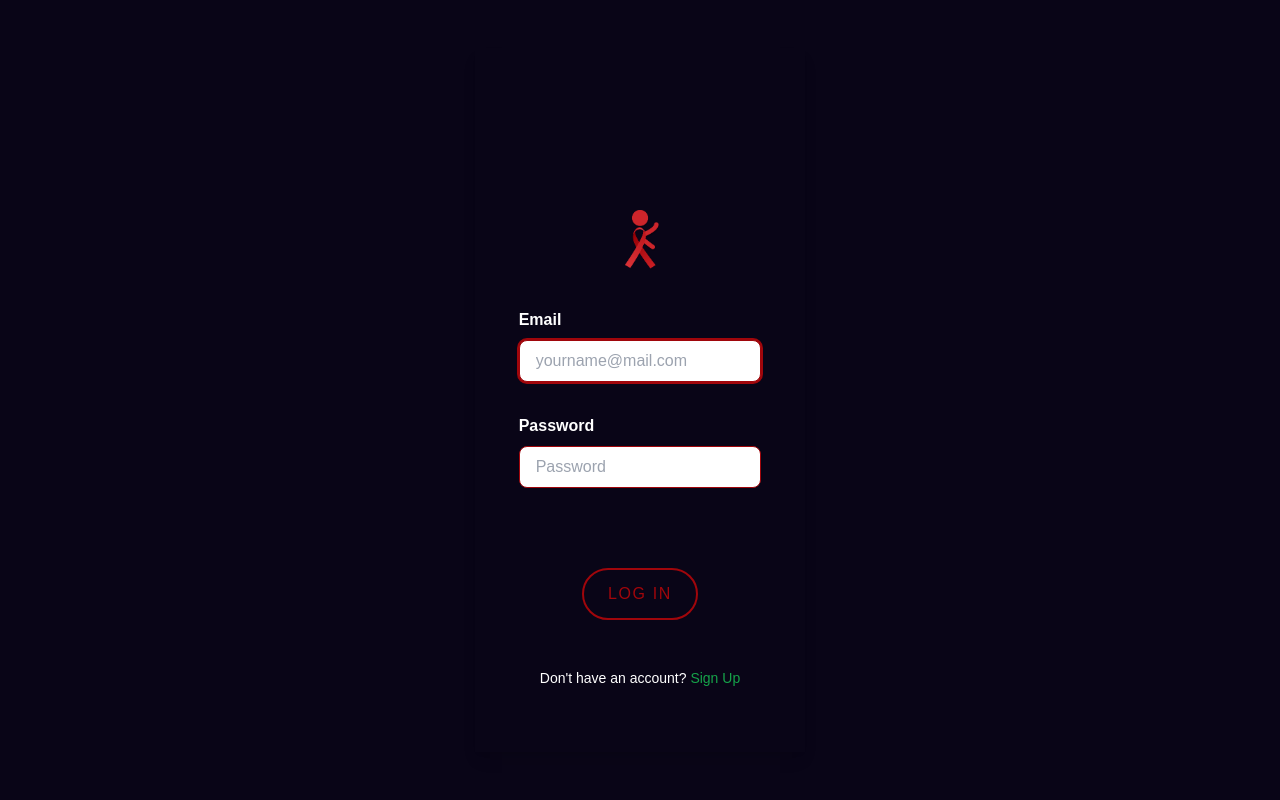
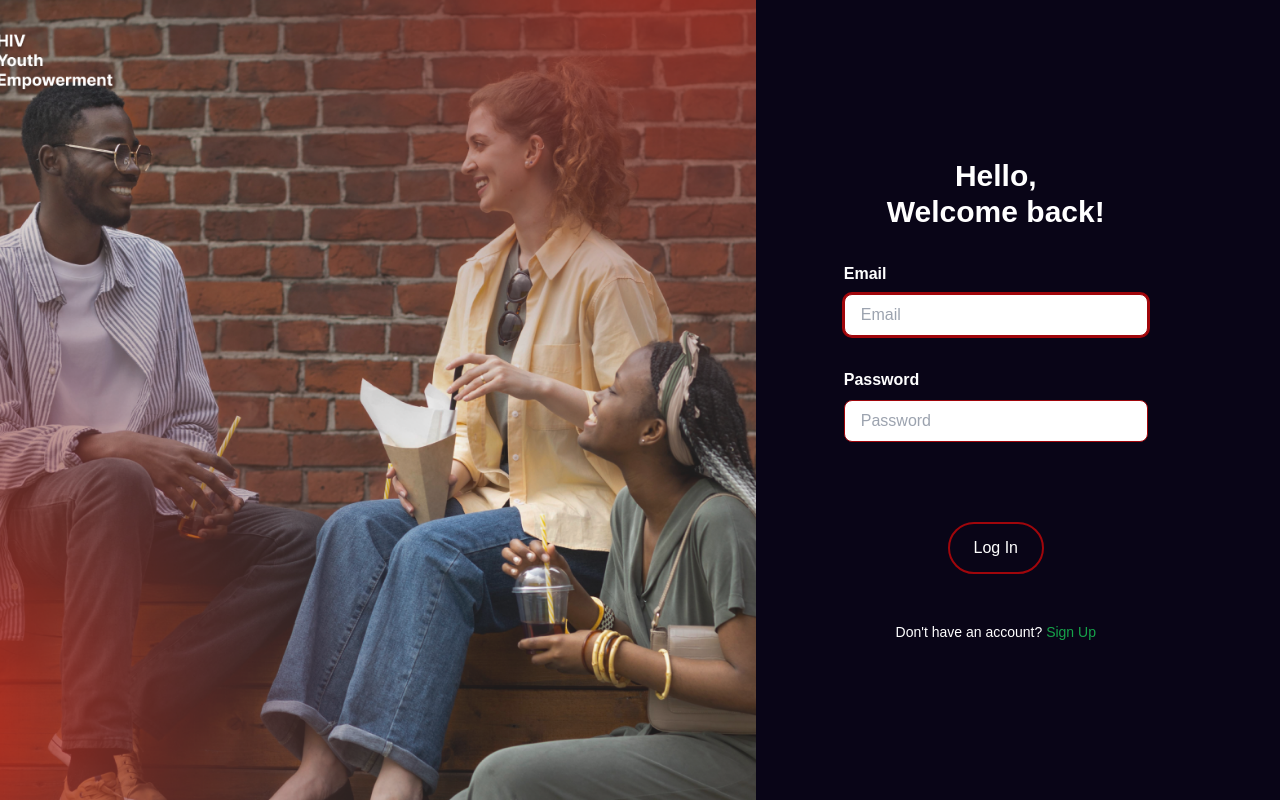
Before and after one commit to emmanuel-joseph-22/HIVYE, a Vue app: page /login in a window 1280 px wide. Built offline with nearby package versions, Linux system fonts and the light colour scheme; no server answers.

Commit message:
Login and Signup Update

```diff
--- a/src/views/authentication/Login.vue
+++ b/src/views/authentication/Login.vue
@@ -1,31 +1,36 @@
 <template>
-    <div class="flex flex-row w-full mx-auto text-white">
-        <!-- login component -->
-        <div class="h-screen p-0 sm:p-12 w-full md:w-1/2 lg:w-1/3 xl:1/4  mx-auto ">
-            <div class="auth_card container h-full text-center flex flex-col items-center justify-center py-8 px-5 mx-auto shadow-none sm:shadow-lg ">
-                <img src="/logo/LOGO_HIVYE.png" class="w-1/5 mt-auto"/>
-                <!-- <h1 class="my-12">Login</h1> -->
-                <div class=" flex flex-col px-6 my-8 w-full">
+    <div class="flex flex-col md:flex-row w-full h-screen">
+        <!-- left image -->
+        <div class="hidden md:flex md:w-1/2 lg:w-2/3 xl:w-3/4 h-screen">
+            <img src="/src/assets/login_bg.png" alt="Login background" class="w-auto h-auto object-cover" />
+        </div>
+
+
+        <div class="flex items-center justify-centermd:w-1/2 lg:w-1 xl:w-1/2 p-6 md:p-12">
+
+
+            <div
+                class="auth_card w-full text-white max-w-sm text-center items-center justify-center py-8 px-6 sm:px-10 rounded-xl">
+                <!-- form -->
+                <div class="flex flex-col my-8 w-full">
+                    <!-- Email -->
+                    <div class="text-white mb-6">
+                        <h1 class="text-3xl  font-bold">Hello,</h1>
+                        <h1 class="text-3xl font-bold mb-2">Welcome back!</h1>
+                    </div>
                     <label for="user_email" class="font-bold mb-2 text-left">Email</label>
-                    <input
-                        autofocus id="input_userid"
-                        type="email"
-                        name="user_email"
-                        required placeholder="yourname@mail.com"
+                    <input autofocus id="input_userid" type="email" name="user_email" required placeholder="Email"
                         :class="{ 'border-red-600 border-2': errorEmailMsg && !emailIsValid() }"
                         class="px-4 py-2 mb-4 border border-matcha rounded-lg focus:outline-none focus:ring-2 focus:ring-matcha w-full text-darkBlue"
-                        v-model="email"/>
-                        <span class="text-red-400 text-left text-sm mb-4">{{ errorEmailMsg }}</span>
+                        v-model="email" />
+                    <span class="text-red-400 text-left text-sm mb-4">{{ errorEmailMsg }}</span>
+                    <!-- Password -->
                     <label for="password" class="font-bold mb-2 text-left">Password</label>
-                    <input
-                        :type="passwordVisibility ? 'text' : 'password'"
-                        id="input_password"
-                        name="password"
-                        required placeholder="Password"
-                        :class="{ 'border-red-600 border-2': errorPWMsg && !passwordIsValid() }"
+                    <input :type="passwordVisibility ? 'text' : 'password'" id="input_password" name="password" required
+                        placeholder="Password" :class="{ 'border-red-600 border-2': errorPWMsg && !passwordIsValid() }"
                         class="pl-4 pr-10 py-2 mb-4 border border-matcha rounded-lg focus:outline-none focus:ring-2 focus:ring-matcha w-full text-black"
-                        v-model="password"/>
-                        <span class="text-red-400 text-left text-sm mb-4">{{ errorPWMsg }}</span>
+                        v-model="password" />
+                    <span class="text-red-400 text-left text-sm mb-4">{{ errorPWMsg }}</span>
                     <!-- <button @click="togglePasswordVisibility" class="absolute top-6 transform -translate-y-1/2 right-2 focus:outline-none">
                                 <img v-if="!passwordVisibility" src="hide.png" alt="Hide password" class="h-6 w-6">
                                 <img v-else src="view.png" alt="Show password" class="h-6 w-6">
@@ -34,11 +39,12 @@
                                 <img src="exclamation.png" alt="Error icon" class="w-6 h-6 mr-2">
                                 <p class="font-bold text-red-600 text-sm">{{ errorMsg }}</p>
                             </div>-->
+
                     <!-- login button -->
                     <div @click="login" class="auth_button flex justify-center items-center my-12">
-                        <a href="#" class="relative block bg-bsu-base border-2 border-solid border-matcha text-matcha hover:text-white bg-opacity-50 px-6 py-3 rounded-full overflow-hidden tracking-widest">
-                            <span class="relative transition duration-1000">LOG IN</span>
-                            <div class="wave absolute left-0 w-full h-full bg-matcha transition duration-1000"></div>
+                        <a href="#"
+                            class="relative block bg-bsu-base border-2 border-solid border-matcha text-white hover:bg-matcha bg-opacity-50 px-6 py-3 rounded-full overflow-hidden">
+                            <span class="relative">Log In</span>
                         </a>
                     </div>
 
@@ -52,36 +58,31 @@
         </div>
     </div>
 </template>
+
+
+
 <style scoped>
-.auth_button a span{
+.auth_button a span {
     z-index: 1;
 }
-.auth_button a .wave{
+
+.auth_button a .wave {
     position: absolute;
     top: calc(100% + 22px);
     transition: 1s;
 }
-.auth_button a:hover .wave{
+
+.auth_button a:hover .wave {
     top: 0;
 }
-.auth_button a .wave::before{
-    content: '';
-    position: absolute;
-    top: -22px;
-    left: 0;
-    width: 100%;
-    height: 22px;
-    background-image: 'wave.png';
-    animation: animate 0.5s linear infinite;
-}
-@keyframes animate{
-        0%
-    {
+
+@keyframes animate {
+    0% {
         background-position-x: 0;
         background-position-x: -22px;
     }
-    100%
-    {
+
+    100% {
         background-position-x: 118px;
     }
 }
--- a/src/views/authentication/Signup.vue
+++ b/src/views/authentication/Signup.vue
@@ -1,91 +1,78 @@
 <template>
-    <div class="flex flex-row w-full mx-auto text-white">
+    <div class="flex flex-col md:flex-row w-full h-screen">
         <!-- signup component -->
-        <div class="h-screen p-0 sm:p-12 w-full md:w-1/2 lg:w-1/3 xl:1/4  mx-auto">
-            <div class="auth_card container h-full text-center flex flex-col items-center justify-center py-8 px-5 mx-auto shadow-none sm:shadow-lg ">
-                <img src="/logo/HIVYE_logo.png" class="w-1/3 mx-auto"/>
-                <!-- <h1 class="my-12">Register</h1> -->
+        <div class="hidden md:flex md:w-1/2 lg:w-2/3 xl:w-3/4 h-screen">
+            <img src="/src/assets/signup_bg.png" alt="Login background" class="w-auto h-auto object-cover" />
+        </div>
 
-                <Forms class=" w-full">
-                    <section v-if="next_page==false" class="flex flex-col px-6 w-full">
-                        <label for="user_email" class="font-bold text-left">Email</label>
-                        <input
-                            autofocus id="input_userid"
-                            type="email"
-                            name="user_email"
-                            required placeholder="yourname@mail.com"
+        <div class="flex items-center justify-centermd:w-1/2 lg:w-1 xl:w-1/2 p-6 md:p-12">
+            <div
+                class="auth_card w-full text-white max-w-sm text-center items-center justify-center py-8 px-6 sm:px-10 rounded-xl">
+                <!-- form -->
+                <div class="flex flex-col my-8 text-white">
+                    <div class="flex flex-col my-8 w-full">
+                        <!-- Email -->
+                        <div class="text-white mt-6 mb-2">
+                            <h1 class="text-3xl  font-bold">Sign Up</h1>
+                            <p class="text-sm font-light mb-2">Let's start with some facts about you</p>
+                        </div>
+                        <!-- Email -->
+                        <label for="user_email" class="font-bold mb-2 text-left">Email</label>
+                        <input autofocus id="input_userid" type="email" name="user_email" required placeholder="Email"
                             :class="{ 'border-red-600 border-2': errorEmailMsg && !emailIsValid() }"
                             class="px-4 py-2 my-1 border border-matcha rounded-lg focus:outline-none focus:ring-2 focus:ring-matcha w-full text-darkBlue"
-                            v-model="email"/>
+                            v-model="email" />
                         <span class="text-left text-red-400 text-sm mb-2">{{ errorEmailMsg }}</span>
 
+                        <!-- Password -->
                         <label for="password" class="font-bold text-left">Password</label>
-                        <input
-                            :type="passwordVisibility ? 'text' : 'password'"
-                            id="input_password"
-                            name="password"
+                        <input :type="passwordVisibility ? 'text' : 'password'" id="input_password" name="password"
                             required placeholder="Password"
                             :class="{ 'border-red-600 border-2': errorPWMsg && !passwordIsValid() }"
                             class="pl-4 pr-10 py-2 my-1 border border-matcha rounded-lg focus:outline-none focus:ring-2 focus:ring-matcha w-full text-darkBlue"
-                            v-model="password"/>
+                            v-model="password" />
                         <span class="text-left text-red-400 text-sm mb-2">{{ errorPWMsg }}</span>
 
+                        <!-- Username -->
+                        <label for="username" class="font-bold text-left">Username</label>
+                        <input type="text" id="inpur_username" name="username" required placeholder="Username"
+                            class="pl-4 pr-10 py-2 my-1 border border-matcha rounded-lg focus:outline-none focus:ring-2 focus:ring-matcha w-full text-darkBlue"
+                            v-model="username" />
 
-                        <label for="username" class="font-bold text-left">Username</label>
-                        <input
-                            type="text"
-                            id="inpur_username"
-                            name="username"
-                            required placeholder="Username"
+                        <!-- Display Name -->
+                        <label for="display_name" class="font-bold text-left mt-2">Display Name</label>
+                        <input type="text" id="inpur_display_name" name="display_name" required
+                            placeholder="Display Name"
                             class="pl-4 pr-10 py-2 my-1 border border-matcha rounded-lg focus:outline-none focus:ring-2 focus:ring-matcha w-full text-darkBlue"
-                            v-model="username"
-                        />
-                        <!-- <span class="text-left text-red-400 text-sm mb-4">{{ errorPWMsg }}</span> -->
-                        <label for="display_name" class="font-bold text-left mt-2">Display Name</label>
-                        <input
-                            type="text"
-                            id="inpur_display_name"
-                            name="display_name"
-                            required placeholder="Display Name"
-                            class="pl-4 pr-10 py-2 my-1 border border-matcha rounded-lg focus:outline-none focus:ring-2 focus:ring-matcha w-full text-darkBlue"
-                            v-model="display_name"
-                        />
-                        <label for="birthday" class="font-bold text-left mt-2">Birthday</label>
-                        <input
-                            type="date"
-                            id="inpur_birthday"
-                            name="birthday"
-                            required
-                            class="pl-4 pr-10 py-2 my-1 border border-matcha rounded-lg focus:outline-none focus:ring-2 focus:ring-matcha w-full text-darkBlue"
-                            v-model="birthday"
-                        />
+                            v-model="display_name" />
 
-                        <div @click="signup" class="auth_button flex justify-center items-center my-8">
-                            <a href="#" class="relative block bg-bsu-base border-2 border-solid border-matcha text-matcha hover:text-white bg-opacity-50 px-6 py-3 rounded-full overflow-hidden tracking-widest">
-                                <span class="relative transition duration-1000">SIGN UP</span>
-                                <div class="wave absolute left-0 w-full h-full bg-matcha transition duration-1000"></div>
+                        <!-- Birthday -->
+                        <label for="birthday" class="font-bold text-left mt-2 ">Birthday</label>
+                        <input type="date" id="inpur_birthday" name="birthday" required
+                            class=" text-gray-400 pl-4 pr-10 py-2 my-1 border border-matcha rounded-lg focus:outline-none focus:ring-2 focus:ring-matcha w-full"
+                            v-model="birthday" />
+
+                        <!-- Sign Up Button -->
+                        <div @click="signup" class="auth_button flex justify-center items-center my-5 text-white">
+                            <a href="#"
+                                class="relative block bg-bsu-base border-2 border-solid border-matcha hover:bg-matcha bg-opacity-50 px-6 py-3 rounded-full overflow-hidden tracking-widest">
+                                <span class="relative">Sign Up</span>
+
                             </a>
-                        </div>
-
-                        <!-- <div @click="next_page == true" class="auth_button flex justify-center items-center my-12">
+                        </div> <!-- <div @click="next_page == true" class="auth_button flex justify-center items-center my-12">
                             <a href="#page2" class="relative block bg-bsu-base border-2 border-solid border-matcha text-matcha hover:text-white bg-opacity-50 px-6 py-3 rounded-full overflow-hidden tracking-widest">
                                 <span class="relative transition duration-1000">Next</span>
                                 <div class="wave absolute left-0 w-full h-full bg-matcha transition duration-1000"></div>
                             </a>
                         </div> -->
-                    </section>
-<!--
-                    <section id="page2" v-if="next_page==true" class="flex flex-col px-6 my-8 w-full">
-                        <backButton @click="next_page==false"/>
-
-                    </section> -->
 
                         <span class="text-sm">
                             Already have an account?
                             <router-link to="/login" class="text-green-600 hover:text-matcha">Log In</router-link>
                         </span>
-                </Forms>
+                    </div>
 
+                </div>
             </div>
         </div>
     </div>
@@ -152,7 +139,7 @@ const signup = async () => {
                 let currentDate = new Date().toJSON().slice(0, 10);
                 // stores all user data into 'users' node in database
                 // also intializes status as active
-            set(firebase_ref(db,"users/" + user.uid),{
+                set(firebase_ref(db, "users/" + user.uid), {
                     'username': username.value,
                     'password': password.value,
                     'email': email.value,
@@ -176,18 +163,21 @@ const signup = async () => {
 
 </script>
 <style scoped>
-.auth_button a span{
+.auth_button a span {
     z-index: 1;
 }
-.auth_button a .wave{
+
+.auth_button a .wave {
     position: absolute;
     top: calc(100% + 22px);
     transition: 1s;
 }
-.auth_button a:hover .wave{
+
+.auth_button a:hover .wave {
     top: 0;
 }
-.auth_button a .wave::before{
+
+.auth_button a .wave::before {
     content: '';
     position: absolute;
     top: -22px;
@@ -197,14 +187,14 @@ const signup = async () => {
     background-image: 'wave.png';
     animation: animate 0.5s linear infinite;
 }
-@keyframes animate{
-        0%
-    {
+
+@keyframes animate {
+    0% {
         background-position-x: 0;
         background-position-x: -22px;
     }
-    100%
-    {
+
+    100% {
         background-position-x: 118px;
     }
 }
```
Also changed, not shown: src/views/HomeView.vue (+17 -15 lines), src/assets/login_bg.png (added), src/assets/signup_bg.png (added). Lines whose indentation alone changed are shown as unchanged.
